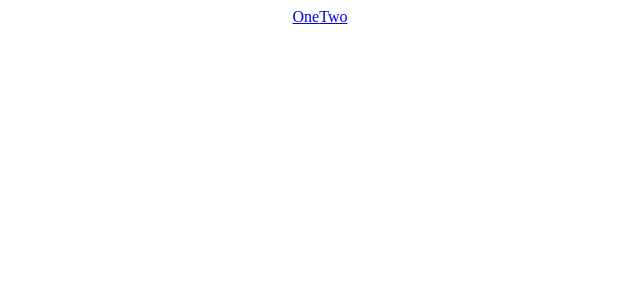
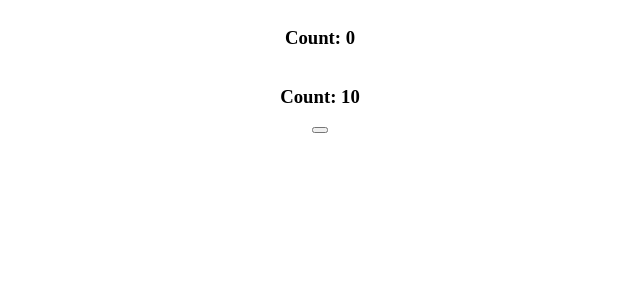
Before and after one commit to Vitalik1995Rikov/dialog, a React (Create React App) app in the folder react-dialog-example/: page / in a window 1280 px wide. Before the commit this address had no page. Shown: the top 300 px of the page, without its empty margins (320-960 px from the left). Built offline with nearby package versions, Linux system fonts and the light colour scheme.

Commit message:
setState with objects and spread operator

```diff
--- /dev/null
+++ b/react-dialog-example/src/App.js
@@ -0,0 +1,25 @@
+import React, { useState } from "react";
+
+function App() {
+
+    let [{count1, count2}, setCount] = useState({count1: 0, count2: 10});
+
+
+    function onClick() {
+        setCount(currentState => ({
+            ...currentState,
+            count1: currentState.count1 + 1
+        }))
+    }
+
+    return (
+      <div className="container">
+        <h3>Count: {count1}</h3>
+        <h3>Count: {count2}</h3>
+        <button onClick={onClick}></button>
+      </div>
+    )
+  }
+
+
+export default App;
--- a/react-dialog-example/src/index.js
+++ b/react-dialog-example/src/index.js
@@ -1,42 +1,14 @@
 import React from 'react';
 import ReactDOM from 'react-dom';
-import { BrowserRouter, Routes, Route, NavLink } from 'react-router-dom';
+import App from './App';
+
 
 import './index.css';
 
 
-export default function App() {
-  return (
-    <div className="container">
-      <Navigation/>
-      <Routes>
-        <Route exact path="/one" element={<One/>}></Route>
-        <Route exact path="/two" element={<Two/>}></Route>
-      </Routes>
-    </div>
-  )
-}
-
-function One() {
-  return <h1>One</h1>
-}
-
-function Two() {
-  return <h1>Two</h1>
-}
-
-function Navigation() {
-  return (
-    <nav>
-      <NavLink to="/one">One</NavLink>
-      <NavLink to="/two">Two</NavLink>
-    </nav>
-  )
-}
-
 ReactDOM.render(
-  <BrowserRouter>
+  <>
     <App/>
-  </BrowserRouter>,
+  </>,
   document.getElementById('root')
 );
```
